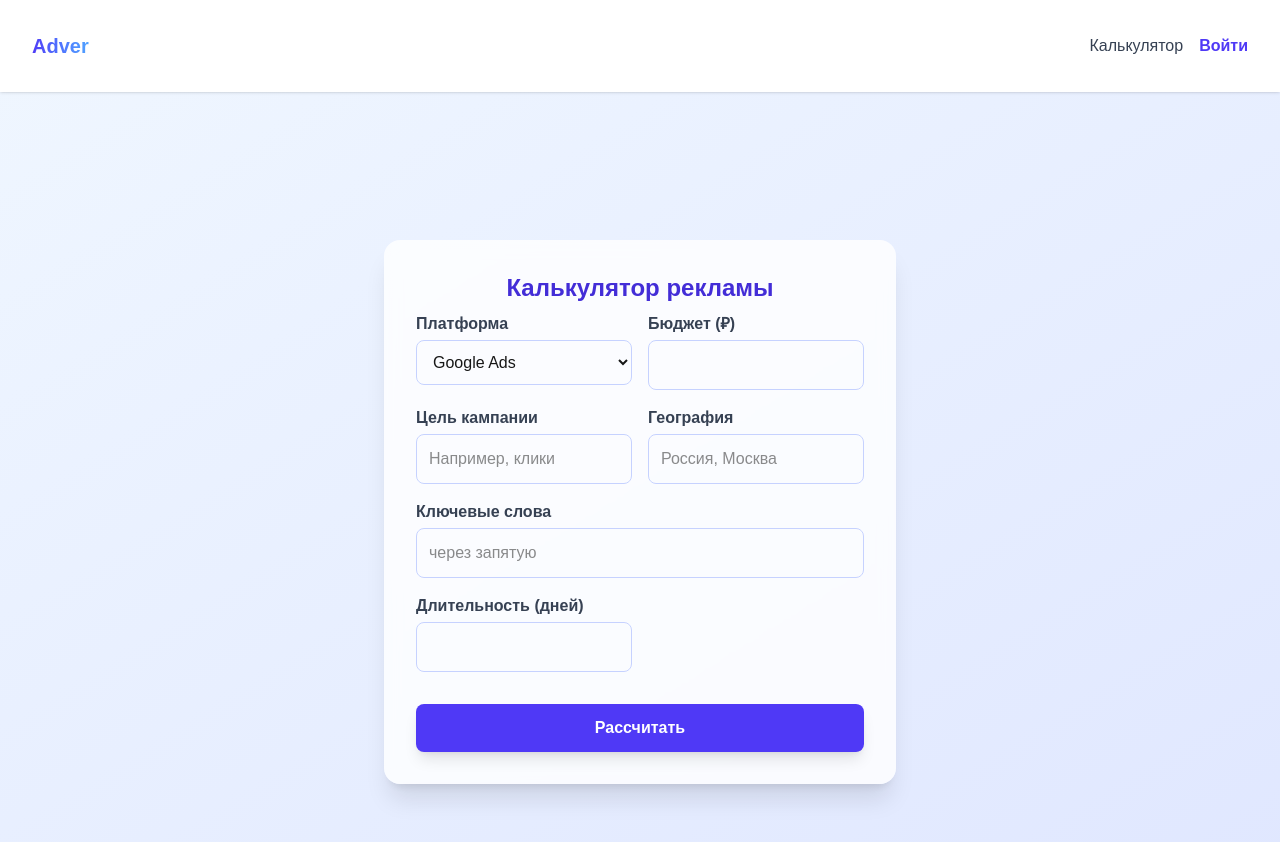
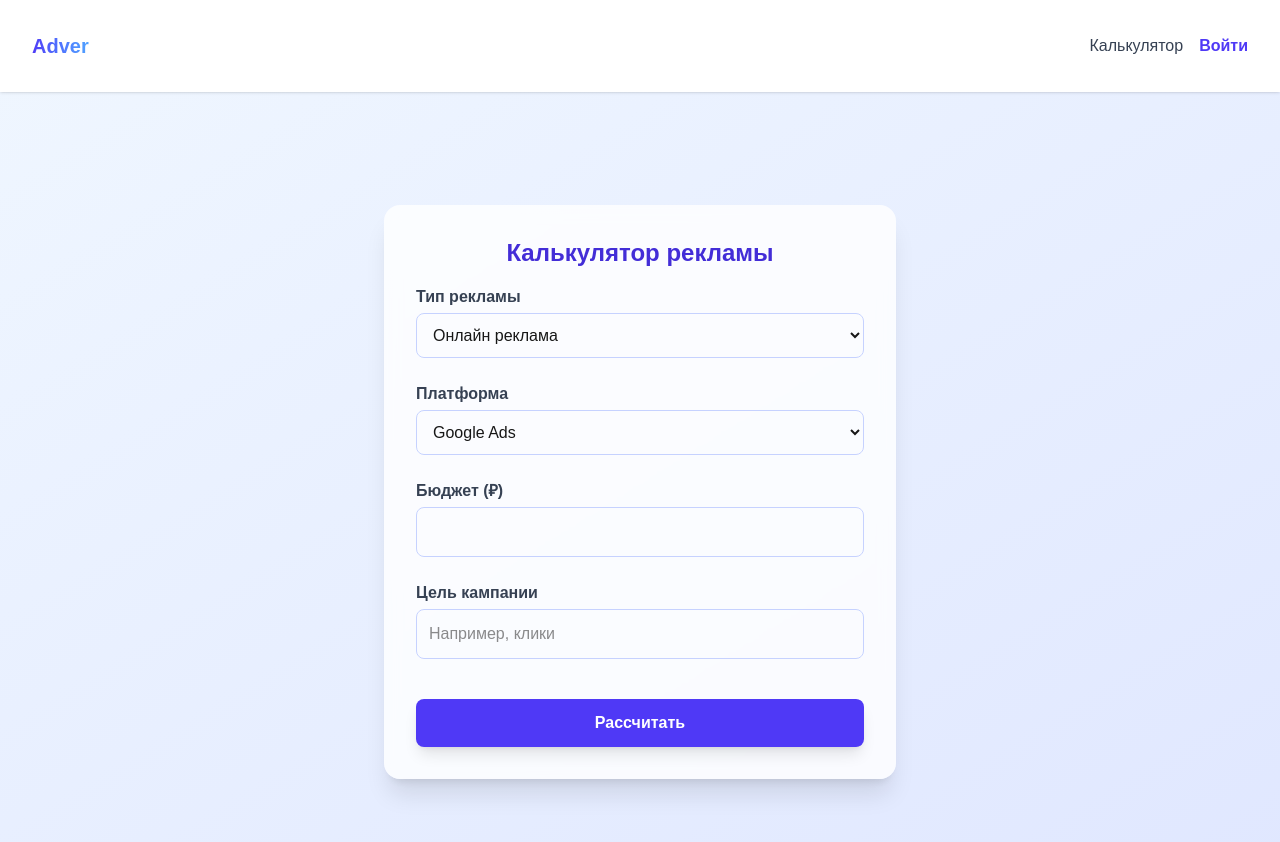
Before and after one commit to YgorBaddz/adver_client, a Next.js app: page /calculator in a window 1280 px wide. Shown: the top 842 px of the page. Built offline with nearby package versions, Linux system fonts and the light colour scheme.

Commit message:
новые виды расчетов

```diff
--- a/src/app/calculator/page.jsx
+++ b/src/app/calculator/page.jsx
@@ -3,6 +3,12 @@
 import { useState } from "react";
 import useAuthStore from "../../store/authStore";
 import { createCalculation } from "../../lib/calcApi";
+
+const adTypes = [
+  { value: "digital", label: "Онлайн реклама" },
+  { value: "billboard", label: "Билборды" },
+  { value: "leaflet", label: "Листовки" },
+];
 
 const platforms = [
   { value: "Google", label: "Google Ads" },
@@ -12,17 +18,23 @@ const platforms = [
 
 export default function Calculator() {
   const [form, setForm] = useState({
+    adType: "digital",
     platform: platforms[0].value,
     budget: "",
     goal: "",
     geo: "",
     keywords: "",
     duration: "",
+    billboardDays: "",
+    billboardCity: "",
+    billboardSize: "",
+    leafletCount: "",
+    leafletMaterialCost: "",
+    leafletDistributionCost: "",
   });
 
   const [result, setResult] = useState(null);
   const [saveStatus, setSaveStatus] = useState("");
-  const token = useAuthStore((s) => s.token);
   const user = useAuthStore((s) => s.user);
   const isAuthenticated = useAuthStore((s) => s.isAuthenticated);
 
@@ -31,32 +43,62 @@ export default function Calculator() {
 
   const handleCalculate = (e) => {
     e.preventDefault();
+    let summary = "";
+
+    if (form.adType === "digital") {
       const cpc =
         form.platform === "Google" ? 20 : form.platform === "VK" ? 15 : 10;
       const clicks = Math.floor(form.budget / cpc);
-    setResult({
-      cpc,
-      clicks,
-      reach: clicks * 10,
-      summary: `Прогноз: ${clicks} кликов, ~${
+      summary = `Прогноз: ${clicks} кликов, ~${
         clicks * 10
-      } охват, средний CPC: ${cpc}₽`,
-    });
-    setSaveStatus(""); // сбрасываем статус при новом расчёте
+      } охват, средний CPC: ${cpc}₽`;
+    } else if (form.adType === "billboard") {
+      const ratePerSqmPerDay = 500; // примерная ставка
+      const cost =
+        Number(form.billboardDays || 0) *
+        Number(form.billboardSize || 0) *
+        ratePerSqmPerDay;
+      summary = `Стоимость билборда: ${cost.toLocaleString()} ₽ за ${
+        form.billboardDays
+      } дней в ${form.billboardCity}`;
+    } else if (form.adType === "leaflet") {
+      const materialCost = Number(form.leafletMaterialCost || 0);
+      const distributionCost = Number(form.leafletDistributionCost || 0);
+      const count = Number(form.leafletCount || 0);
+      const cost = ((materialCost + distributionCost) * count) / 1000;
+      summary = `Стоимость листовок: ${cost.toLocaleString()} ₽ за ${count} шт`;
+    }
+
+    setResult({ summary });
+    setSaveStatus("");
   };
 
   const handleSave = async () => {
     setSaveStatus("loading");
+
+    // Приведение значений к числу или null
+    const safeNumber = (val) =>
+      val === "" || val === undefined ? null : Number(val);
+
     try {
       const response = await createCalculation({
         polzovatelId: user.id,
         data: {
-          calc_name: `Расчёт от ${new Date().toLocaleString("ru-RU")}`,
+          adType: form.adType,
           platform: form.platform,
-          budget: Number(form.budget),
-          company_objectives: form.goal,
+          budget: safeNumber(form.budget),
+          goal: form.goal,
+          geo: form.geo,
+          keywords: safeNumber(form.keywords), // исправлено!
+          duration: safeNumber(form.duration), // исправлено!
+          billboardDays: safeNumber(form.billboardDays),
+          billboardCity: form.billboardCity,
+          billboardSize: safeNumber(form.billboardSize),
+          leafletCount: safeNumber(form.leafletCount),
+          leafletMaterialCost: safeNumber(form.leafletMaterialCost),
+          leafletDistributionCost: safeNumber(form.leafletDistributionCost),
+          results: result.summary,
           creation_date: new Date().toISOString(),
-          results: result.summary,
         },
       });
       if (response.data) {
@@ -70,15 +112,35 @@ export default function Calculator() {
   };
 
   return (
-    <main className="min-h-screen bg-gradient-to-br from-blue-50 to-indigo-100 flex flex-col items-center justify-center px-4">
+    <main className="min-h-screen bg-gradient-to-br from-blue-50 to-indigo-100 flex flex-col items-center justify-center px-4 py-10">
       <form
         onSubmit={handleCalculate}
-        className="w-full max-w-lg bg-white/80 backdrop-blur rounded-2xl shadow-xl p-8 space-y-6 mt-10"
+        className="w-full max-w-lg bg-white/80 backdrop-blur rounded-2xl shadow-xl p-8 space-y-6"
       >
-        <h2 className="text-2xl font-extrabold text-center text-indigo-700 mb-2">
+        <h2 className="text-2xl font-extrabold text-center text-indigo-700 mb-4">
           Калькулятор рекламы
         </h2>
-        <div className="grid grid-cols-1 md:grid-cols-2 gap-4">
+
+        <div>
+          <label className="block mb-1 font-semibold text-gray-700">
+            Тип рекламы
+          </label>
+          <select
+            name="adType"
+            value={form.adType}
+            onChange={handleChange}
+            className="w-full p-3 border border-indigo-200 rounded-lg focus:outline-none focus:ring-2 focus:ring-indigo-400 transition"
+          >
+            {adTypes.map((type) => (
+              <option key={type.value} value={type.value}>
+                {type.label}
+              </option>
+            ))}
+          </select>
+        </div>
+
+        {form.adType === "digital" && (
+          <>
             <div>
               <label className="block mb-1 font-semibold text-gray-700">
                 Платформа
@@ -122,47 +184,106 @@ export default function Calculator() {
                 className="w-full p-3 border border-indigo-200 rounded-lg focus:outline-none focus:ring-2 focus:ring-indigo-400 transition"
               />
             </div>
+          </>
+        )}
+
+        {form.adType === "billboard" && (
+          <>
             <div>
               <label className="block mb-1 font-semibold text-gray-700">
-              География
+                Дней аренды
               </label>
               <input
-              name="geo"
-              placeholder="Россия, Москва"
-              value={form.geo}
+                name="billboardDays"
+                type="number"
+                min={1}
+                value={form.billboardDays}
                 onChange={handleChange}
                 className="w-full p-3 border border-indigo-200 rounded-lg focus:outline-none focus:ring-2 focus:ring-indigo-400 transition"
-            />
-          </div>
-          <div className="md:col-span-2">
-            <label className="block mb-1 font-semibold text-gray-700">
-              Ключевые слова
-            </label>
-            <input
-              name="keywords"
-              placeholder="через запятую"
-              value={form.keywords}
-              onChange={handleChange}
-              className="w-full p-3 border border-indigo-200 rounded-lg focus:outline-none focus:ring-2 focus:ring-indigo-400 transition"
+                required
               />
             </div>
             <div>
               <label className="block mb-1 font-semibold text-gray-700">
-              Длительность (дней)
+                Город
               </label>
               <input
-              name="duration"
+                name="billboardCity"
+                placeholder="Город"
+                value={form.billboardCity}
+                onChange={handleChange}
+                className="w-full p-3 border border-indigo-200 rounded-lg focus:outline-none focus:ring-2 focus:ring-indigo-400 transition"
+                required
+              />
+            </div>
+            <div>
+              <label className="block mb-1 font-semibold text-gray-700">
+                Размер билборда (м²)
+              </label>
+              <input
+                name="billboardSize"
                 type="number"
                 min={1}
-              value={form.duration}
+                value={form.billboardSize}
                 onChange={handleChange}
                 className="w-full p-3 border border-indigo-200 rounded-lg focus:outline-none focus:ring-2 focus:ring-indigo-400 transition"
+                required
               />
             </div>
+          </>
+        )}
+
+        {form.adType === "leaflet" && (
+          <>
+            <div>
+              <label className="block mb-1 font-semibold text-gray-700">
+                Количество листовок
+              </label>
+              <input
+                name="leafletCount"
+                type="number"
+                min={1}
+                value={form.leafletCount}
+                onChange={handleChange}
+                className="w-full p-3 border border-indigo-200 rounded-lg focus:outline-none focus:ring-2 focus:ring-indigo-400 transition"
+                required
+              />
             </div>
-        <button className="w-full cursor-pointer bg-indigo-600 hover:bg-indigo-700 transition text-white py-3 rounded-lg font-semibold shadow-lg mt-2">
+            <div>
+              <label className="block mb-1 font-semibold text-gray-700">
+                Стоимость материала за 1000 шт (₽)
+              </label>
+              <input
+                name="leafletMaterialCost"
+                type="number"
+                min={0}
+                value={form.leafletMaterialCost}
+                onChange={handleChange}
+                className="w-full p-3 border border-indigo-200 rounded-lg focus:outline-none focus:ring-2 focus:ring-indigo-400 transition"
+                required
+              />
+            </div>
+            <div>
+              <label className="block mb-1 font-semibold text-gray-700">
+                Стоимость распространения (₽)
+              </label>
+              <input
+                name="leafletDistributionCost"
+                type="number"
+                min={0}
+                value={form.leafletDistributionCost}
+                onChange={handleChange}
+                className="w-full p-3 border border-indigo-200 rounded-lg focus:outline-none focus:ring-2 focus:ring-indigo-400 transition"
+                required
+              />
+            </div>
+          </>
+        )}
+
+        <button className="w-full bg-indigo-600 hover:bg-indigo-700 transition text-white py-3 rounded-lg font-semibold shadow-lg mt-4">
           Рассчитать
         </button>
+
         {result && (
           <div className="bg-indigo-50 border-l-4 border-indigo-400 p-4 rounded text-indigo-800 text-center mt-4">
             <div className="font-semibold mb-2">Результаты:</div>
@@ -170,7 +291,7 @@ export default function Calculator() {
             {isAuthenticated && (
               <button
                 type="button"
-                className="w-full cursor-pointer bg-green-600 hover:bg-green-700 text-white py-3 rounded-lg font-semibold shadow-lg mt-4"
+                className="w-full bg-green-600 hover:bg-green-700 text-white py-3 rounded-lg font-semibold shadow-lg mt-4"
                 onClick={handleSave}
                 disabled={saveStatus === "loading"}
               >
```
Also changed, not shown: src/app/my-calculations/page.jsx (+28 -19 lines). Lines whose indentation alone changed are shown as unchanged.
